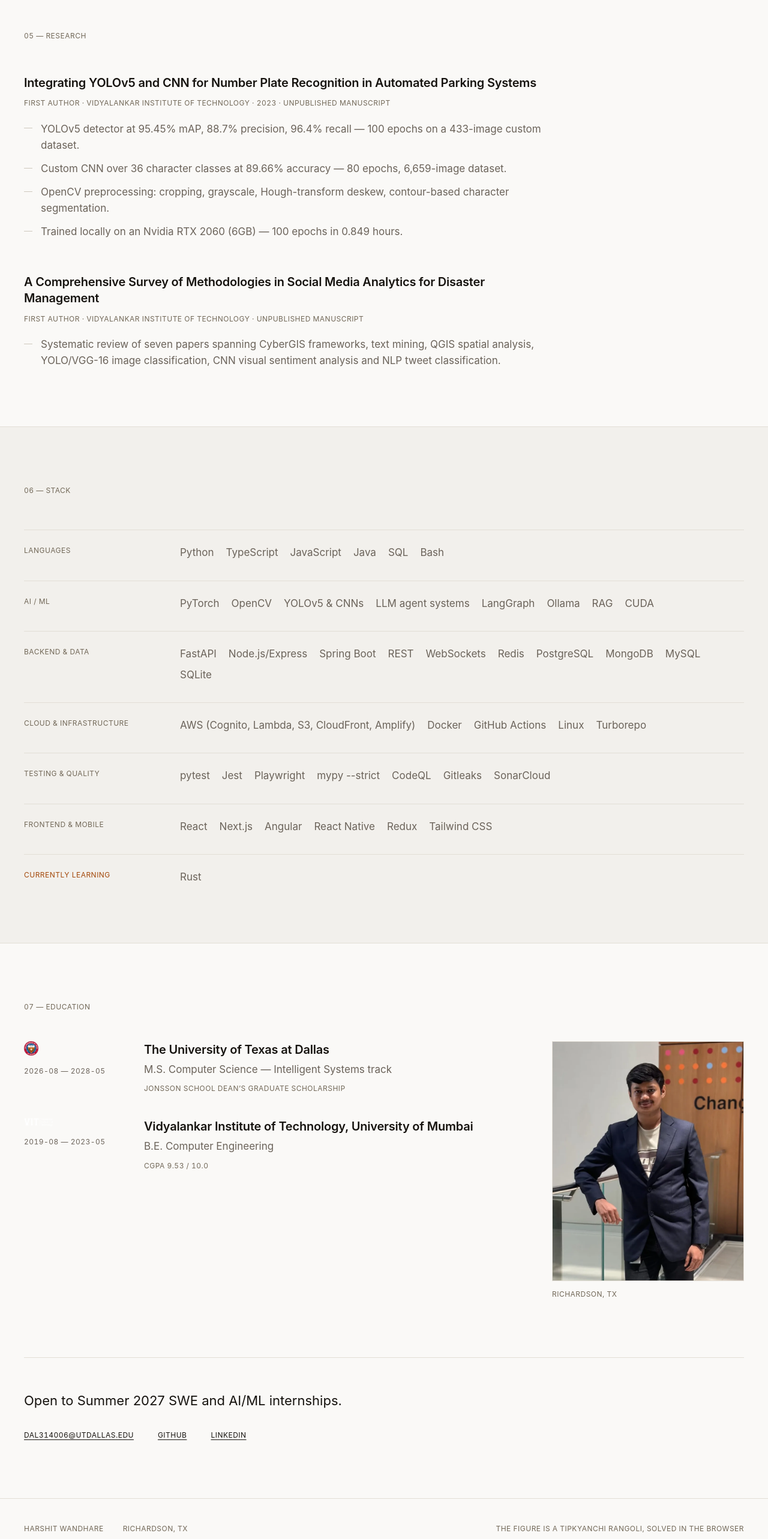
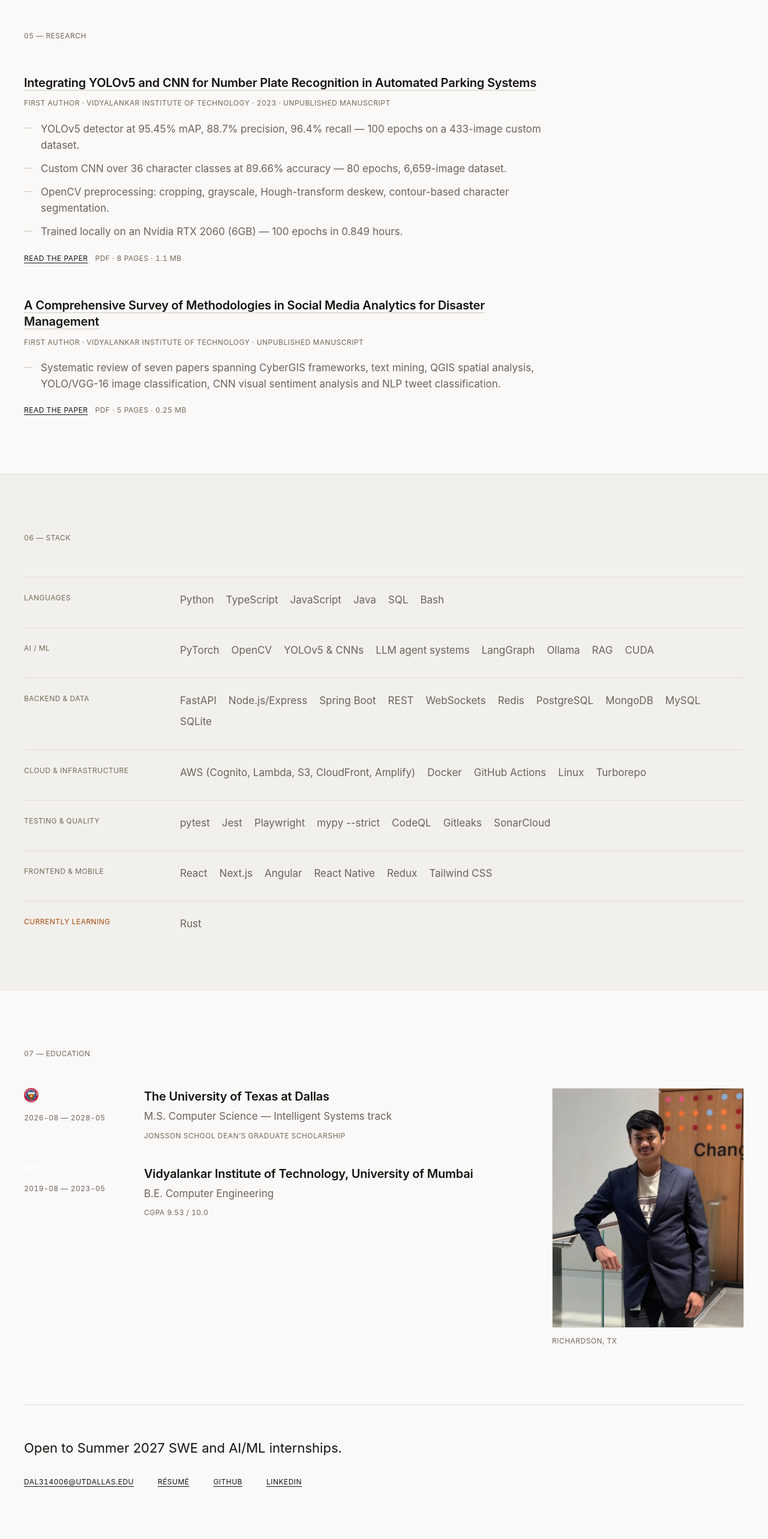
Before and after one commit to harshitwandhare/portfolio, a Next.js app: page / in a window 1280 px wide. Shown: the part 5080-7646 px from the top of the page at 60% size. Built offline with nearby package versions, Linux system fonts and the light colour scheme.

Commit message:
feat: host both research papers and link them for download

```diff
--- a/app/page.tsx
+++ b/app/page.tsx
@@ -1,6 +1,7 @@
 /* eslint-disable @next/next/no-img-element -- the logos and portrait are small
    static assets with fixed dimensions; next/image would add client JavaScript
    and a layout wrapper for no benefit at this size. */
+import Link from 'next/link'
 import contributions from '@/data/contributions.json'
 import {
   education,
@@ -11,6 +12,7 @@ import {
   metrics,
   projects,
   research,
+  resume,
   skills,
 } from '@/content/profile'
 import { CountUp, Reveal, ScrollProgress } from './motion'
@@ -339,7 +341,13 @@ export default function Home() {
                 <Reveal key={paper.title}>
                   <article className="max-w-4xl">
                     <h3 className="text-xl font-semibold leading-snug tracking-[-0.01em]">
-                      {paper.title}
+                      {/* The paper itself, not a citation of it. */}
+                      <a
+                        href={paper.file}
+                        className="underline decoration-line-strong decoration-1 underline-offset-[6px] transition-colors hover:decoration-accent"
+                      >
+                        {paper.title}
+                      </a>
                     </h3>
                     <p className="mono mt-2.5 text-fg-faint">{paper.venue}</p>
                     <ul className="mt-5 space-y-3">
@@ -353,6 +361,18 @@ export default function Home() {
                         </li>
                       ))}
                     </ul>
+                    <p className="mono mt-5">
+                      <a
+                        className="text-accent underline underline-offset-4"
+                        href={paper.file}
+                        download
+                      >
+                        read the paper
+                      </a>
+                      <span className="ml-3 text-fg-faint">
+                        pdf · {paper.pages} pages · {paper.sizeMb} MB
+                      </span>
+                    </p>
                   </article>
                 </Reveal>
               ))}
@@ -467,6 +487,19 @@ export default function Home() {
                   </a>
                 </li>
                 <li>
+                  <Link className="text-accent underline underline-offset-4" href="/resume">
+                    résumé
+                  </Link>
+                </li>
+                {resume && (
+                  <li>
+                    <a className="text-accent underline underline-offset-4" href={resume.file}>
+                      résumé
+                    </a>
+                    <span className="ml-2 text-fg-faint">pdf · {resume.updated}</span>
+                  </li>
+                )}
+                <li>
                   <a className="text-accent underline underline-offset-4" href={identity.github}>
                     github
                   </a>
--- a/content/profile.ts
+++ b/content/profile.ts
@@ -37,6 +37,20 @@ export const identity = {
   // case. The number belongs on the résumé PDF, which is sent to a named
   // recipient rather than crawled — so it lives there and nowhere in here.
 } as const
+
+/**
+ * The one-paragraph summary at the top of the résumé sheet.
+ *
+ * Mirrors the LaTeX résumé so the two read as one document, with the star count
+ * stated as a floor rather than a moving figure — the résumé's "2,100+" was
+ * already above the real number by the time it was printed.
+ */
+export const summary =
+  'Software engineer with 3 years shipping production systems end to end, now an M.S. Computer ' +
+  'Science student at UT Dallas. Solo-owned the highest-traffic module of a 30-engineer program ' +
+  'at Reliance Jio (top annual performance rating), then served as the sole engineer at a ' +
+  '3-person company, building an open-source platform now past 2,000 GitHub stars. Seeking a ' +
+  'Summer 2027 software engineering or AI/ML internship.'
 
 export const hero = {
   line: 'I build production systems end to end — and have shipped them alone.',
@@ -254,10 +268,28 @@ export const projects: readonly Project[] = [
   },
 ]
 
+/**
+ * The résumé download.
+ *
+ * Deliberately `null` for now. The current PDF carries a US phone number, and a
+ * PDF linked from a public page is harvested the same way a page is — which
+ * would undo the decision made in `identity` above for the sake of one file.
+ *
+ * To publish it: remove the phone from the header in the résumé source,
+ * recompile, save as `public/resume.pdf`, and set this to
+ * `{ file: '/resume.pdf', updated: 'YYYY-MM' }`. Nothing else needs changing —
+ * the contact section renders the link only when this is set, and a test
+ * asserts the published file carries no phone number.
+ */
+export const resume: { readonly file: string; readonly updated: string } | null = null
+
 export interface Paper {
   readonly title: string
   readonly venue: string
+  /** Hosted here, not merely cited. A downloadable paper persuades; a citation does not. */
   readonly file: string
+  readonly pages: number
+  readonly sizeMb: string
   readonly points: readonly string[]
 }
 
@@ -266,6 +298,8 @@ export const research: readonly Paper[] = [
     title: 'Integrating YOLOv5 and CNN for Number Plate Recognition in Automated Parking Systems',
     venue: 'First author · Vidyalankar Institute of Technology · 2023 · unpublished manuscript',
     file: '/papers/number-plate-recognition.pdf',
+    pages: 8,
+    sizeMb: '1.1',
     points: [
       'YOLOv5 detector at 95.45% mAP, 88.7% precision, 96.4% recall — 100 epochs on a 433-image custom dataset.',
       'Custom CNN over 36 character classes at 89.66% accuracy — 80 epochs, 6,659-image dataset.',
@@ -278,6 +312,8 @@ export const research: readonly Paper[] = [
       'A Comprehensive Survey of Methodologies in Social Media Analytics for Disaster Management',
     venue: 'First author · Vidyalankar Institute of Technology · unpublished manuscript',
     file: '/papers/social-media-disaster-management.pdf',
+    pages: 5,
+    sizeMb: '0.25',
     points: [
       'Systematic review of seven papers spanning CyberGIS frameworks, text mining, QGIS spatial analysis, YOLO/VGG-16 image classification, CNN visual sentiment analysis and NLP tweet classification.',
     ],
```
Also changed, not shown: 2 other files (tests, documents, lock files or other folders).
